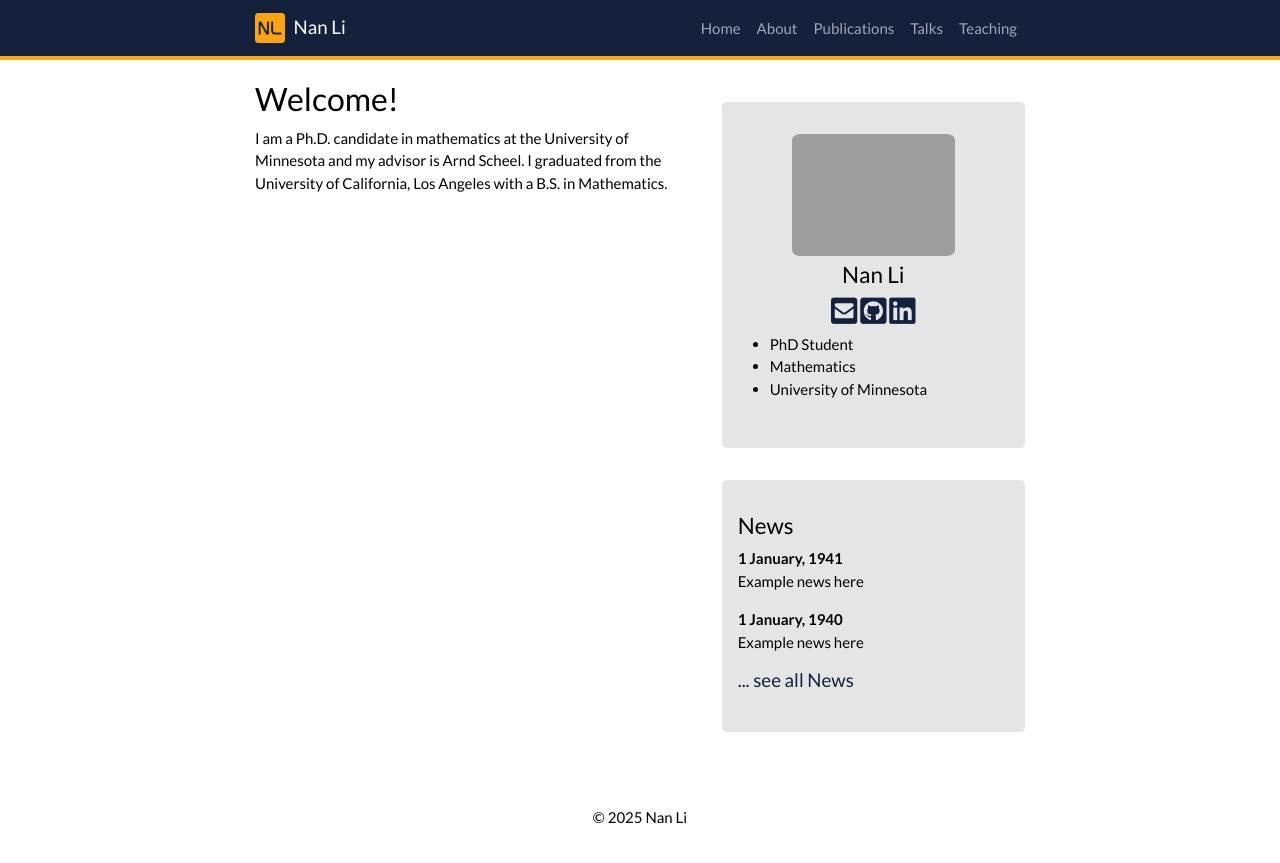
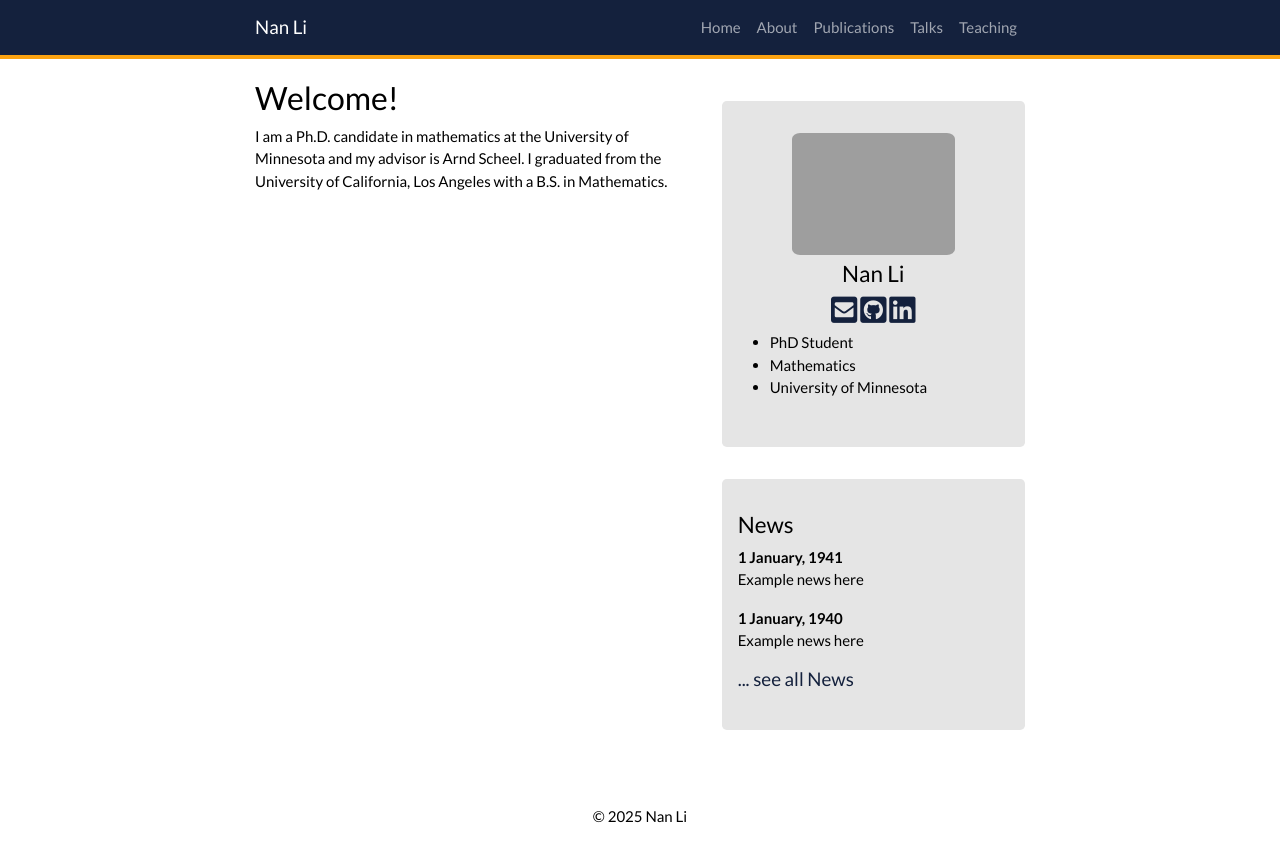
Before and after one commit to eigennan/eigennan.github.io, a Jekyll site: the page built from _pages/home.md, in a window 1280 px wide. Shown: the top 863 px of the page. Built offline with Jekyll 4.4.1, drawn with Linux system fonts in a browser that asks for light colours; a style sheet for code colours, icons or effects is not loaded.

Commit message:
Update header.html

```diff
--- a/_includes/header.html
+++ b/_includes/header.html
@@ -6,7 +6,7 @@ height="0" width="0" style="display:none;visibility:hidden"></iframe></noscript>
 <nav class="navbar sticky-top py-2 py-lg-2 navbar-custom navbar-expand-md navbar-dark bg-dark justify-content-center">
     <div class="container-fluid">
     <a class="navbar-brand" href="{{ site.url }}{{ site.baseurl }}/">
-     <img src="{{ site.url }}{{ site.baseurl }}/favicon.ico" width="30" height="30" style="margin-right:5px" class="d-inline-block align-top" alt="">
+     <!--<img src="{{ site.url }}{{ site.baseurl }}/favicon.ico" width="30" height="30" style="margin-right:5px" class="d-inline-block align-top" alt="">-->
       {{ site.title | escape }}
     </a>
     <button class="toggler navbar-toggler collapsed" type="button" data-bs-toggle="collapse" data-bs-target="#navbarColor02" aria-controls="navbarColor02" aria-expanded="false" aria-label="Toggle navigation">
```
